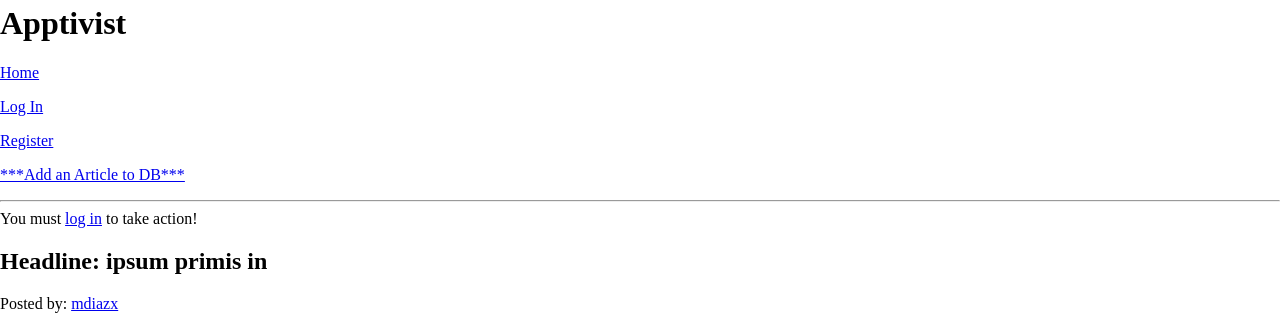
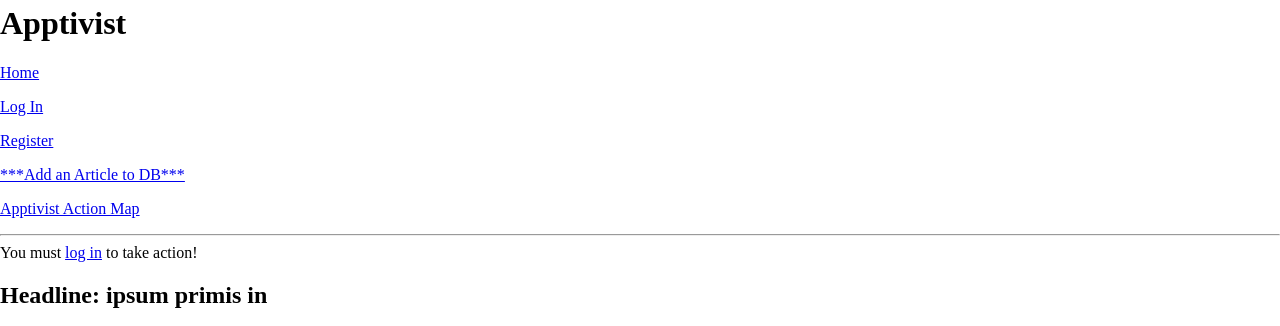
Before and after one commit to taliegarcia-zz/apptivist, a Flask app: a page that uses templates/base.html in a window 1280 px wide. Shown: the part 16-342 px from the top of the page. Run offline with Flask 2, Linux system fonts and the light colour scheme; data comes from the database, SQL or seed files in the repository; parts of the project's set-up code (start-up, migrations or seed data) failed here and were passed over; some libraries are stand-ins or nearby versions.

Commit message:
added link to actionmap on menubar

```diff
--- a/templates/base.html
+++ b/templates/base.html
@@ -51,6 +51,7 @@
                 <p><a href="/registration">Register</a></p>
                 <p><a href="/add_article">***Add an Article to DB***</a></p>
             {% endif %}
+                <p><a href="/actionmap">Apptivist Action Map</a></p>
 
         </div>
 
```
